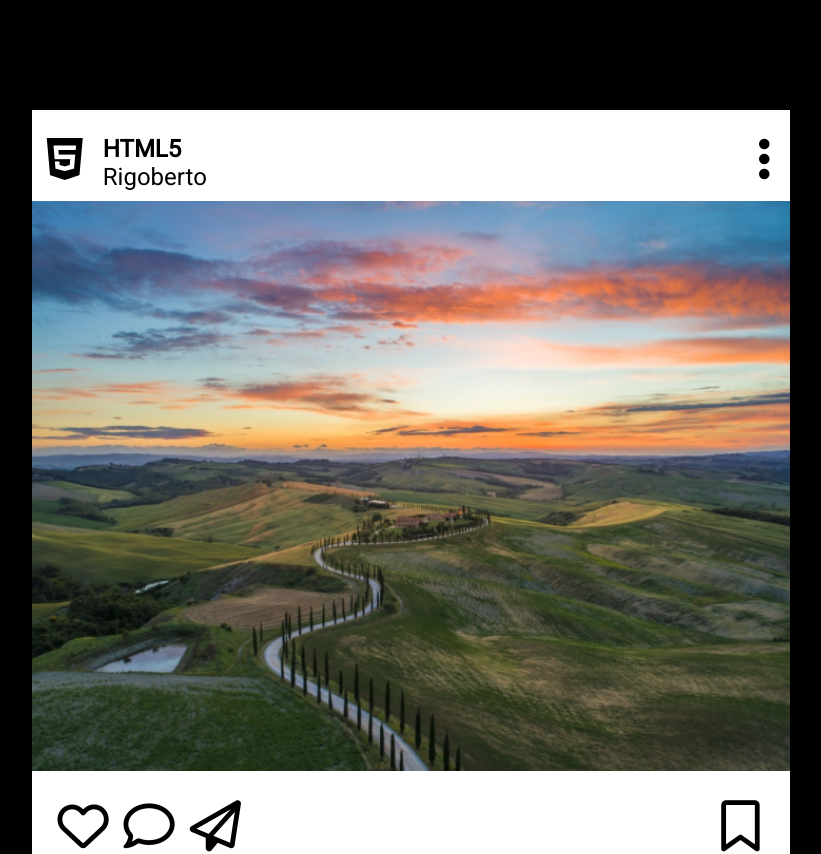
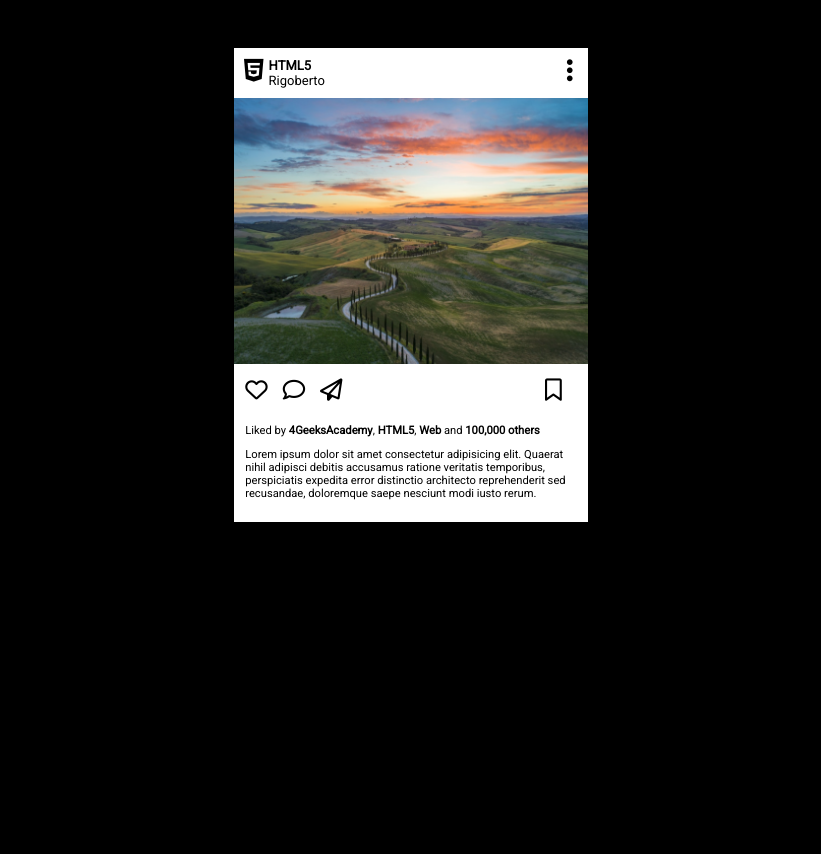
Before and after one commit to elebar15/exercise_Instagram-Post-Layout, a plain HTML site: page index.html in a window 1280 px wide. Shown: the top 854 px of the page, without its empty margins (229-1050 px from the left). After the commit the page ends 800 px from the top, so only its background shows below. Drawn offline with Linux system fonts and the light colour scheme.

Commit message:
correciones de tamaño general

```diff
--- a/css/styles.css
+++ b/css/styles.css
@@ -7,12 +7,12 @@ body {
 
 .post {
     background-color: white;
-    width: 60%;
+    width: 28%;
     display: block;
     margin-left: auto;
     margin-right: auto;
-    margin-top: 110px;
-    margin-bottom: 100px;
+    margin-top: 3em;
+    margin-bottom: 3em;
     font-family: "Roboto", serif;
     font-optical-sizing: auto;
     font-weight: 400;
@@ -21,32 +21,40 @@ body {
       "wdth" 100;
 }
 
-.post-header, post-icons {
+.post-header {
     display: flex;
-    font-size:  x-large;
-    margin-left: 15px;
+    font-size:  small;
+    margin-left: 10px;
     margin-bottom: 10px;
  }
 
+
 .post-header div {
-    padding-right: 15px;
-    padding-top: 25px;
+    padding-top: 10px;
  }
 
  .rigoberto {
-    width: 90%;
+    width: 88%;
  }
 
 .post-body {
     margin: 1em;
-    font-size: 1.6em;
+    font-size: 0.7em;
     padding-bottom: 1em;
 }
 
-i:last-child {
-    float: right;
+.post-icons {
+display: flex;
+justify-content: space-between;
+padding-bottom: 1em;
+}
+
+.fa-brands {
     margin-right: 5px;
 }
+.fa-bookmark {
+    margin-left:7.5em;
+    }
 
 i {
     margin-right: 15px;
--- a/index.html
+++ b/index.html
@@ -23,9 +23,12 @@
         <img src="img/insta_post.png" alt="landscape">
     </div>
     <div class="post-body">
-       <div class="post-icons">
-        <i class="fa-regular fa-heart fa-2x"></i><i class="fa-regular fa-comment fa-2x"></i><i class="fa-regular fa-paper-plane fa-2x"></i><i class="fa-regular fa-bookmark fa-2x --fa-right"></i>
+    <div class="post-icons">
+       <div>
+        <i class="fa-regular fa-heart fa-2x"></i><i class="fa-regular fa-comment fa-2x"></i><i class="fa-regular fa-paper-plane fa-2x"></i>
        </div>
+       <div><i class="fa-regular fa-bookmark fa-2x"></i></div>
+    </div>
        <p>Liked by <strong>4GeeksAcademy</strong>, <strong>HTML5</strong>, <strong>Web</strong> and <strong>100,000 others</strong></p>
        <p>Lorem ipsum dolor sit amet consectetur adipisicing elit. Quaerat nihil adipisci debitis accusamus ratione veritatis temporibus, perspiciatis expedita error distinctio architecto reprehenderit sed recusandae, doloremque saepe nesciunt modi iusto rerum.</p>
     </div>
```
